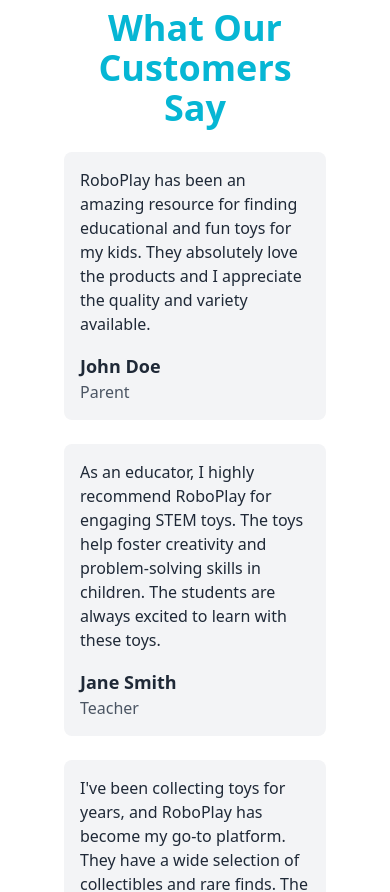
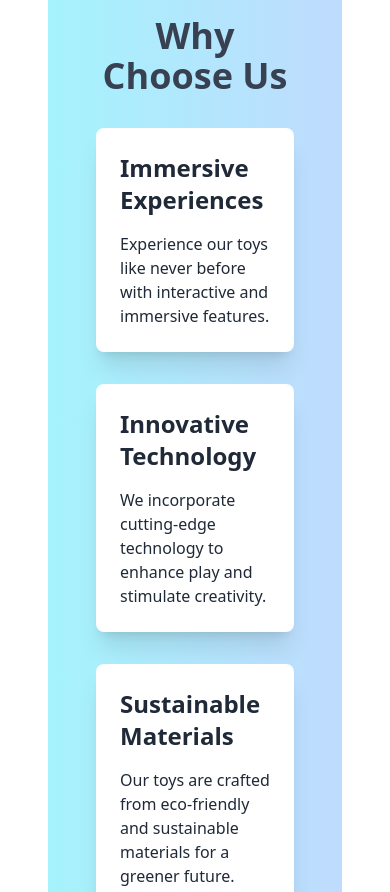
Before and after one commit to shojol021/toy-store-client, a React (Vite) app: page / in a window 390 px wide. Shown: the part 1360-2252 px from the top of the page. Built offline with nearby package versions, Linux system fonts and the light colour scheme; no server answers.

Commit message:
about us and testimonials page added

```diff
--- /dev/null
+++ b/src/pages/home/Features.jsx
@@ -0,0 +1,40 @@
+
+
+const Features = () => {
+  // Dummy data for features
+  const features = [
+    {
+      id: 1,
+      title: "Immersive Experiences",
+      description: "Experience our toys like never before with interactive and immersive features.",
+    },
+    {
+      id: 2,
+      title: "Innovative Technology",
+      description: "We incorporate cutting-edge technology to enhance play and stimulate creativity.",
+    },
+    {
+      id: 3,
+      title: "Sustainable Materials",
+      description: "Our toys are crafted from eco-friendly and sustainable materials for a greener future.",
+    },
+  ];
+
+  return (
+    <section className="py-12 bg-gradient-to-r from-cyan-200 to-blue-200 px-12 mx-12 rounded-lg">
+      <div className="container mx-auto">
+        <h2 className="text-4xl text-center font-bold text-gray-700 mb-8">Why Choose Us</h2>
+        <div className="grid grid-cols-1 sm:grid-cols-2 lg:grid-cols-3 gap-8">
+          {features.map((feature) => (
+            <div key={feature.id} className="p-6 bg-white rounded-lg shadow-xl">
+              <h3 className="text-2xl font-semibold mb-4">{feature.title}</h3>
+              <p className="text-gray-800">{feature.description}</p>
+            </div>
+          ))}
+        </div>
+      </div>
+    </section>
+  );
+};
+
+export default Features;
--- a/src/pages/home/Home.jsx
+++ b/src/pages/home/Home.jsx
@@ -1,5 +1,6 @@
 import useTitle from "../../hooks/pageTitle";
 import Banner from "./Banner";
+import Features from "./Features";
 import Gallery from "./Gallery";
 import ShopByCategory from "./ShopByCategory";
 import Testimonials from "./Testimonials";
@@ -13,7 +14,9 @@
             <Gallery></Gallery>
             <div className="divider"></div>
             <ShopByCategory></ShopByCategory>
+            <Features></Features>
             <Testimonials></Testimonials>
+
         </div>
     );
 };
--- a/src/pages/home/ShopByCategory.jsx
+++ b/src/pages/home/ShopByCategory.jsx
@@ -22,7 +22,7 @@
 
 
   return (
-    <div>
+    <div className=''>
       <h2 className='text-center font-bold text-cyan-500 text-4xl mt-12 mb-6'>Shop By Category</h2>
       <div className="flex justify-center mb-12">
         <div className="w-full ">
@@ -57,7 +57,7 @@
             </button>
           </div>
           <div className="p-4">
-            <div className="w-11/12 mx-auto">
+            <div className="mx-auto items-center">
               {activeTab === 1 && <div className='grid md:grid-cols-3 gap-10'>
                 {robotDinosaurs.map(dinosaurs => <CategoryCard
                   key={dinosaurs.name} robot={dinosaurs}></CategoryCard>)}
--- a/src/pages/login-register/Login.jsx
+++ b/src/pages/login-register/Login.jsx
@@ -1,4 +1,4 @@
-import { Link } from 'react-router-dom';
+import { Link, useNavigate } from 'react-router-dom';
 import robotLogin from '../../assets/robotLogin.jpg'
 import { useContext, useRef, useState } from 'react';
 import { AuthContext } from '../../providers/AuthProvider';
@@ -9,8 +9,10 @@
     useTitle("Login")
     const { login, resetPassword } = useContext(AuthContext)
     const emailRef = useRef(null)
+    const navigate = useNavigate()
     const [error, setError] = useState('')
     const [success, setSuccess] = useState('')
+
 
     const handleLogin = (e) => {
         e.preventDefault();
@@ -23,6 +25,7 @@
             .then(res => {
                 const loggedUser = res.user;
                 console.log(loggedUser)
+                navigate('/')
             })
             .catch(error => {
                 console.log(error)
--- a/src/pages/shared/Footer.jsx
+++ b/src/pages/shared/Footer.jsx
@@ -6,14 +6,14 @@
         <footer className=' bg-cyan-200 py-5'>
             <div className='flex flex-wrap items-center justify-around'>
                 <img src={logo} alt="RoboPlay" className='w-24' />
-                <div className="w-full sm:w-1/2 md:w-1/3 lg:w-1/4 sm:mt-6">
+                <div className="w-full sm:w-1/2 md:w-1/3 lg:w-1/4 sm:mt-6 text-center md:text-start">
                     <h3 className="text-lg font-semibold mb-2">About RoboPlay</h3>
                     <p className="text-sm">
                         RoboPlay is a website dedicated to bringing you the best robot toys
                         and gadgets. Discover and explore a world of robotic wonders!
                     </p>
                 </div>
-                <div className="w-full sm:w-1/2 md:w-1/3 lg:w-1/4 mt-6 sm:mt-0">
+                <div className="w-full sm:w-1/2 md:w-1/3 lg:w-1/4 mt-6 sm:mt-0 text-center md:text-start">
                     <h3 className="text-lg font-semibold mb-2">Contact Us</h3>
                     <p className="text-sm">
                         Email: info@roboplay.com
@@ -21,9 +21,9 @@
                         Phone: 123-456-7890
                     </p>
                 </div>
-                <div className="w-full sm:w-1/2 md:w-1/3 lg:w-1/4 mt-6 sm:mt-0">
+                <div className="w-full sm:w-1/2 md:w-1/3 lg:w-1/4 mt-6 sm:mt-0 text-center md:text-start">
                     <h3 className="text-lg font-semibold mb-2">Foolow Us</h3>
-                    <div className="flex justify-content-center">
+                    <div className="flex justify-center md:justify-start ">
                             <a
                                 href="https://www.instagram.com"
                                 target="_blank"
--- a/src/pages/shared/NavBar.jsx
+++ b/src/pages/shared/NavBar.jsx
@@ -46,7 +46,7 @@
             </div>
             <div className="navbar-end">
                 {user ?
-                    <button onClick={handleLogOut} className="btn btn-error">Logout</button> :
+                    <button onClick={handleLogOut} className="btn btn-xs md:btn-sm btn-error">Logout</button> :
                     <div className='space-x-4'><Link to='/login'><button className="btn btn-primary w-24">Login</button></Link>
                     <Link to='/register'><button className="btn btn-primary w-24">Register</button></Link></div>}
             </div>
```
